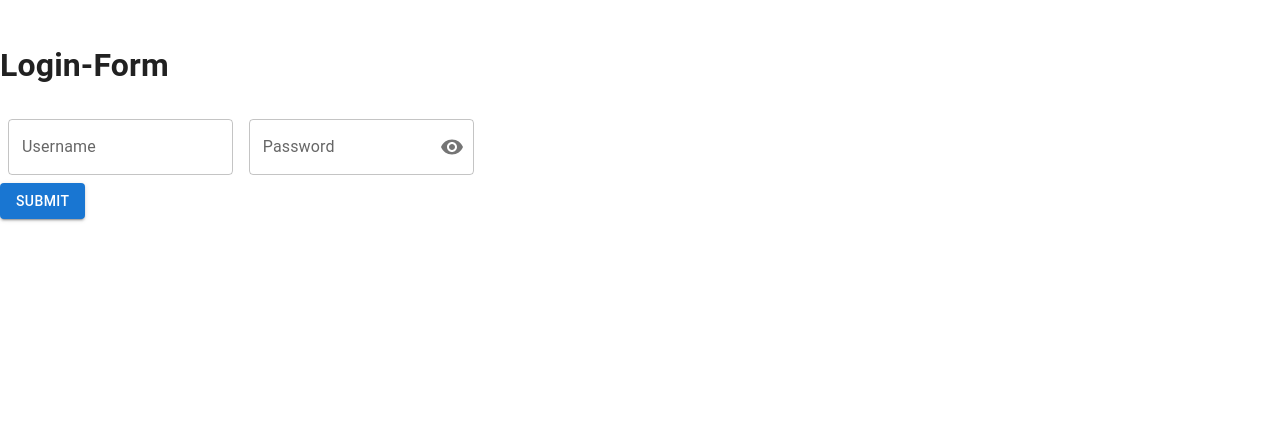
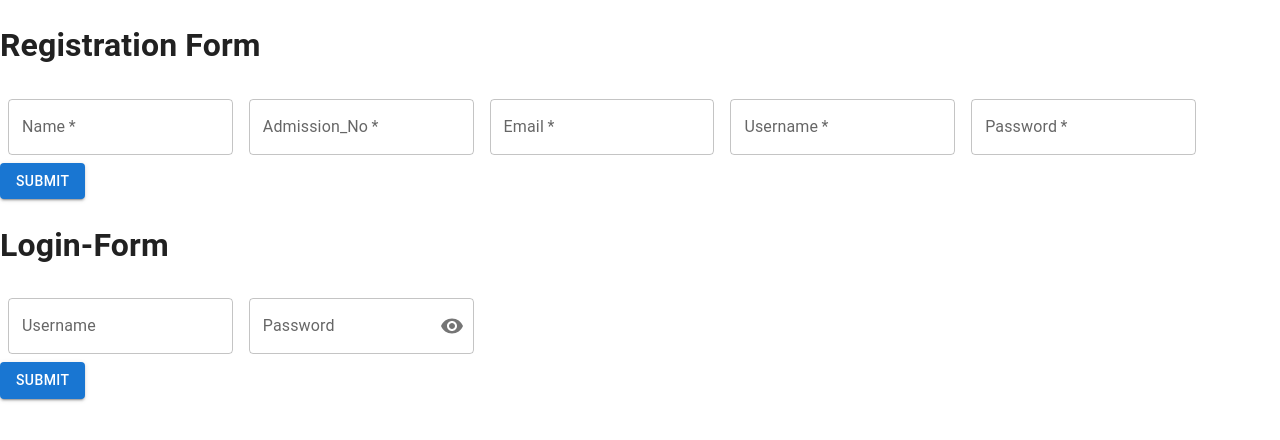
Before and after one commit to divyansh351/college-connect-frontend, a React (Vite) app: page / in a window 1280 px wide. Shown: the top 440 px of the page. Built offline with nearby package versions, Linux system fonts and the light colour scheme.

Commit message:
login and registration complete

```diff
--- a/package.json
+++ b/package.json
@@ -14,6 +14,7 @@
     "@emotion/styled": "^11.11.0",
     "@mui/icons-material": "^5.14.19",
     "@mui/material": "^5.14.20",
+    "axios": "^1.6.2",
     "react": "^18.2.0",
     "react-dom": "^18.2.0"
   },
--- a/src/App.jsx
+++ b/src/App.jsx
@@ -5,7 +5,7 @@ function App() {
   return (
     <>
       <CssBaseline />
-      {/* <RegisterForm /> */}
+      <RegisterForm />
       <LoginForm />
     </>
   )
--- a/src/LoginForm.jsx
+++ b/src/LoginForm.jsx
@@ -1,4 +1,5 @@
 import * as React from 'react';
+import { useState } from 'react';
 import Box from '@mui/material/Box';
 import Button from '@mui/material/Button';
 import IconButton from '@mui/material/IconButton';
@@ -12,13 +13,20 @@ import FormControl from '@mui/material/FormControl';
 import TextField from '@mui/material/TextField';
 import Visibility from '@mui/icons-material/Visibility';
 import VisibilityOff from '@mui/icons-material/VisibilityOff';
+import axios from 'axios';
 
 export default function LoginForm() {
-    const [showPassword, setShowPassword] = React.useState(false);
-    const [formData, setformData] = React.useState({
-        Username: "",
-        Password: ""
+    const [showPassword, setShowPassword] = useState(false);
+    const [formData, setformData] = useState({
+        username: "",
+        password: ""
     })
+    const [success, setSuccess] = useState(false);
+    const [loading, setLoading] = useState(false);
+    const [error, setError] = useState(false);
+    const [errorMessage, setErrorMessage] = useState('');
+
+
     const handleClickShowPassword = () => setShowPassword((show) => !show);
     const handleChange = (evt) => {
         const fieldName = evt.target.name;
@@ -28,14 +36,42 @@ export default function LoginForm() {
             [fieldName]: value,
         }));
     };
-    const handleSubmit = (evt) => {
+    const handleSubmit = async (evt) => {
         evt.preventDefault();
-        console.log(`Submitted by ${formData.Username}`);
+
+        setLoading(true);
+        setSuccess(false);
+        setError(false);
+
+        try {
+            const response = await axios.post(
+                `http://localhost:3000/user/login`,
+                formData,
+                {
+                    headers: {
+                        "Content-type": "application/json; charset=UTF-8"
+                    },
+                }
+            )
+            console.log(response);
+            setLoading(false);
+            if (response.data.message == 'Login Successful') {
+                localStorage.setItem("token", response.data.token)
+                localStorage.setItem("role", response.data.role)
+                setSuccess(true)
+            }
+            else {
+                setError(true);
+                setErrorMessage(response.data.message)
+            }
+        } catch (err) {
+            setLoading(false);
+            setError(true);
+            setErrorMessage(err.response.data.message)
+        }
     };
     return (
         <>
-            <h2>{formData.Username}</h2>
-            <h2>{formData.Password}</h2>
             <Box sx={{ display: 'flex', flexWrap: 'wrap' }}>
 
                 <div>
@@ -45,7 +81,7 @@ export default function LoginForm() {
                         id="outlined-start-adornment"
                         sx={{ m: 1, width: '25ch' }}
                         value={formData.Username}
-                        name='Username'
+                        name='username'
                         onChange={handleChange}
                     />
                     <FormControl sx={{ m: 1, width: '25ch' }} variant="outlined">
@@ -66,14 +102,16 @@ export default function LoginForm() {
                             }
                             label="Password"
                             value={formData.Password}
-                            name='Password'
+                            name='password'
                             onChange={handleChange}
                         />
                     </FormControl>
                 </div>
             </Box>
             <Button onClick={handleSubmit} variant="contained">Submit</Button>
-
+            {success ? <div>Login Succesful</div> : <></>}
+            {error ? <div>{errorMessage}</div> : <></>}
+            {loading ? <div>Please Wait...</div> : <></>}
         </>
     );
 }
--- a/src/RegisterForm.jsx
+++ b/src/RegisterForm.jsx
@@ -2,16 +2,23 @@ import Box from '@mui/material/Box';
 import TextField from '@mui/material/TextField';
 import Button from '@mui/material/Button';
 import { useState } from 'react';
+import axios from 'axios';
 
 
 export default function RegisterForm() {
     const [formData, setformData] = useState({
-        Name: "",
-        Admission_No: "",
-        Email: "",
-        Username: "",
-        Password: ""
+        name: "",
+        email: "",
+        admission_no: "",
+        username: "",
+        password: ""
     });
+    const [success, setSuccess] = useState(false);
+    const [loading, setLoading] = useState(false);
+    const [error, setError] = useState(false);
+    const [errorMessage, setErrorMessage] = useState('');
+
+
     const handleChange = (evt) => {
         const fieldName = evt.target.name;
         const value = evt.target.value;
@@ -20,9 +27,38 @@ export default function RegisterForm() {
             [fieldName]: value,
         }));
     };
-    const handleSubmit = (evt) => {
+    const handleSubmit = async (evt) => {
         evt.preventDefault();
-        console.log(`Submitted by ${formData.Username}`);
+
+        setLoading(true);
+        setSuccess(false);
+        setError(false);
+
+        try {
+            const response = await axios.post(
+                `http://localhost:3000/user/register`,
+                formData,
+                {
+                    headers: {
+                        "Content-type": "application/json; charset=UTF-8"
+                    },
+                }
+            )
+            setLoading(false);
+            if (response.data.message == 'Registration Successful') {
+                localStorage.setItem("token", response.data.token)
+                localStorage.setItem("role", response.data.role)
+                setSuccess(true)
+            }
+            else {
+                setError(true);
+                setErrorMessage(response.data.message)
+            }
+        } catch (err) {
+            setLoading(false);
+            setError(true);
+            setErrorMessage(err.response.data.message)
+        }
     };
 
     return (
@@ -41,45 +77,48 @@ export default function RegisterForm() {
                         required
                         id="outlined-required"
                         label="Name"
-                        name="Name"
-                        value={formData.Name}
+                        name="name"
+                        value={formData.name}
                         onChange={handleChange}
                     />
                     <TextField
                         required
                         id="outlined-required"
                         label="Admission_No"
-                        name="Admission_No"
-                        value={formData.Admission_No}
+                        name="admission_no"
+                        value={formData.admission_no}
                         onChange={handleChange}
                     />
                     <TextField
                         required id="outlined-password-input"
                         label="Email"
                         type="email"
-                        name="Email"
-                        value={formData.Email}
+                        name="email"
+                        value={formData.email}
                         onChange={handleChange}
                     />
                     <TextField
                         required
                         id="outlined-required"
                         label="Username"
-                        name="Username"
-                        value={formData.Username}
+                        name="username"
+                        value={formData.username}
                         onChange={handleChange}
                     />
                     <TextField
                         required id="outlined-password-input"
                         label="Password"
                         type="password"
-                        name="Password"
-                        value={formData.Password}
+                        name="password"
+                        value={formData.password}
                         onChange={handleChange}
                     />
                 </div>
             </Box>
             <Button onClick={handleSubmit} variant="contained">Submit</Button>
+            {success ? <div>Registration Successful</div> : <></>}
+            {error ? <div>{errorMessage}</div> : <></>}
+            {loading ? <div>Registering</div> : <></>}
         </>
     );
 }
```
Also changed, not shown: 2 other files (tests, documents, lock files or other folders).
